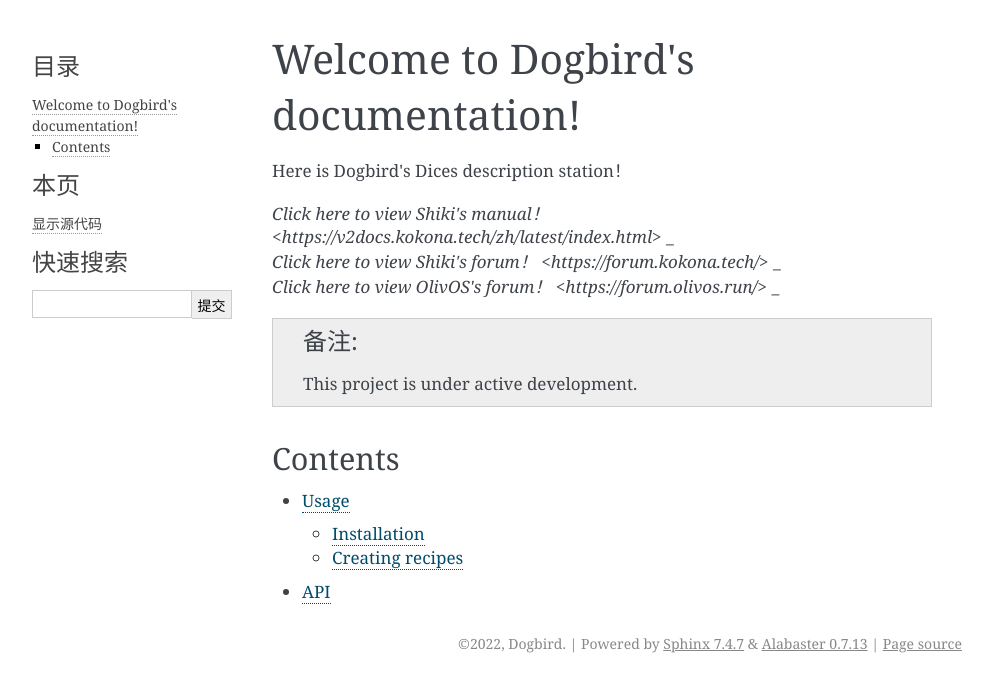
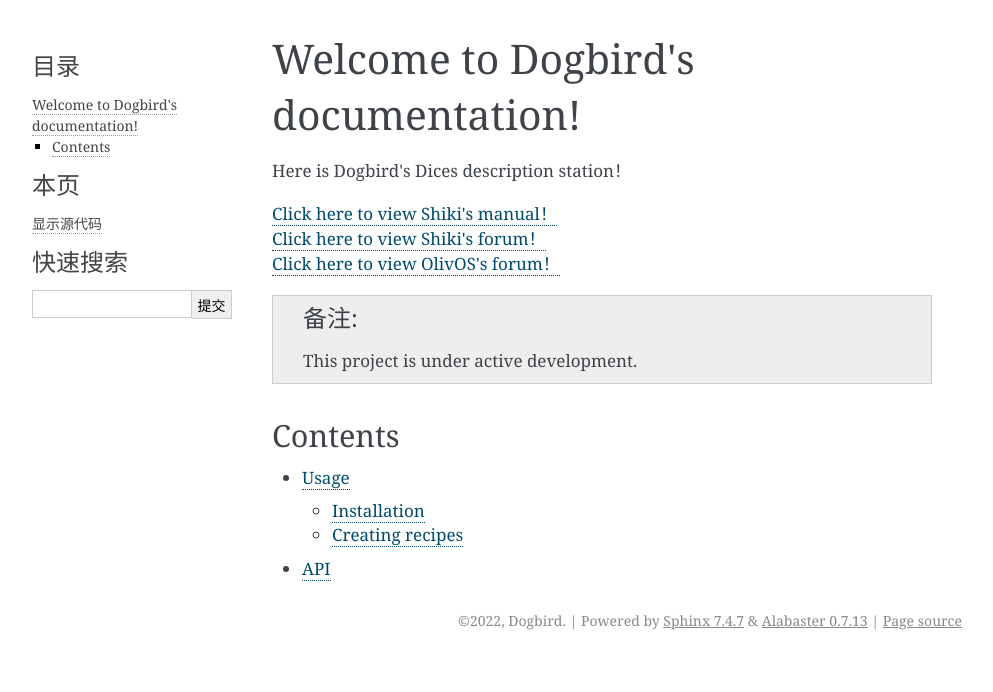
Before and after one commit to dakxi/dkx, a Sphinx documentation site: the page built from docs/source/index.rst, in a window 1280 px wide. Shown: the top 692 px of the page, without its empty margins (148-1141 px from the left). Built offline with Sphinx 7.4.7, drawn with Linux system fonts in a browser that asks for light colours.

Commit message:
Update index.rst

```diff
--- a/docs/source/index.rst
+++ b/docs/source/index.rst
@@ -3,9 +3,9 @@ Welcome to Dogbird's documentation!
 
 Here is Dogbird's Dices description station！
 
-| `Click here to view Shiki's manual！ <https://v2docs.kokona.tech/zh/latest/index.html>` _
-| `Click here to view Shiki's forum！ <https://forum.kokona.tech/>` _
-| `Click here to view OlivOS's forum！ <https://forum.olivos.run/>` _
+| `Click here to view Shiki's manual！ <https://v2docs.kokona.tech/zh/latest/index.html>`__
+| `Click here to view Shiki's forum！ <https://forum.kokona.tech/>`__
+| `Click here to view OlivOS's forum！ <https://forum.olivos.run/>`__
 .. note::
 
    This project is under active development.
```
